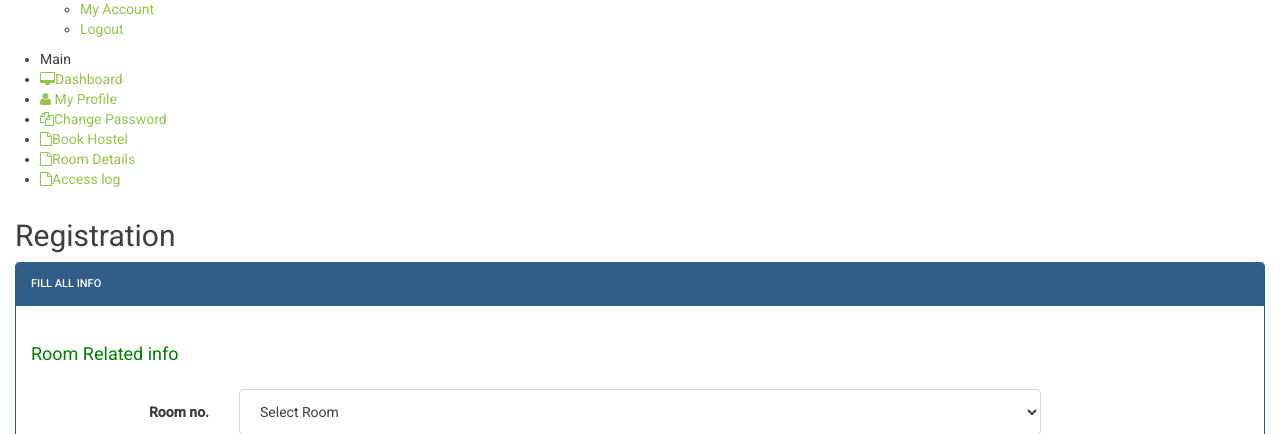
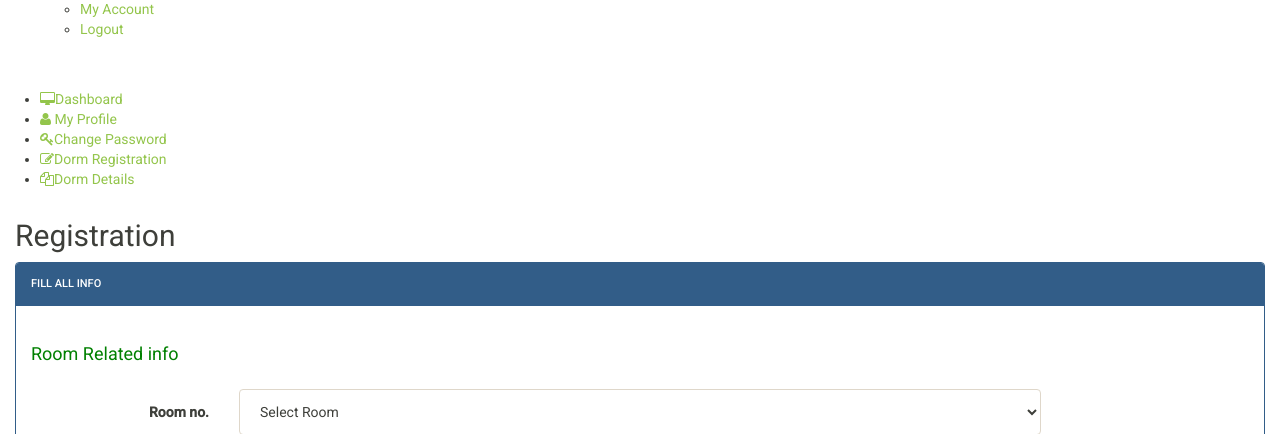
Before and after one commit to Eddie2111/LargeSweetRabbit, a PHP site: page /hostel/book-dorm.php in a window 1280 px wide. Shown: the part 344-778 px from the top of the page. Run offline with PHP 8.4, Linux system fonts and the light colour scheme; a user stored in the database is signed in; data comes from the database, SQL or seed files in the repository.

Commit message:
Update sidebar.php

```diff
--- a/includes/sidebar.php
+++ b/includes/sidebar.php
@@ -1,19 +1,19 @@
 <nav class="ts-sidebar">
 			<ul class="ts-sidebar-menu">
 
-				<li class="ts-label">Main</li>
+				<br/><br/>
 				<?PHP if(isset($_SESSION['id']))
 				{ ?>
 					<li><a href="dashboard.php"><i class="fa fa-desktop"></i>Dashboard</a></li>
 					<li><a href="my-profile.php"><i class="fa fa-user"></i> My Profile</a></li>
-<li><a href="change-password.php"><i class="fa fa-files-o"></i>Change Password</a></li>
-<li><a href="book-hostel.php"><i class="fa fa-file-o"></i>Book Hostel</a></li>
-<li><a href="room-details.php"><i class="fa fa-file-o"></i>Room Details</a></li>
-<li><a href="access-log.php"><i class="fa fa-file-o"></i>Access log</a></li>
+<li><a href="change-password.php"><i class="fa fa-key"></i>Change Password</a></li>
+<li><a href="book-dorm.php"><i class="fa fa-pencil-square-o"></i>Dorm Registration</a></li>
+<li><a href="room-details.php"><i class="fa fa-files-o" aria-hidden="true"></i>Dorm Details</a></li>
+
 <?php } else { ?>
 
 				<li><a href="registration.php"><i class="fa fa-files-o"></i> User Registration</a></li>
-				<li><a href="index.php"><i class="fa fa-users"></i> User Login</a></li>
+				<li><a href="login.php"><i class="fa fa-users"></i> User Login</a></li>
 				<li><a href="admin"><i class="fa fa-user"></i> Admin Login</a></li>
 				<?php } ?>
 
```
